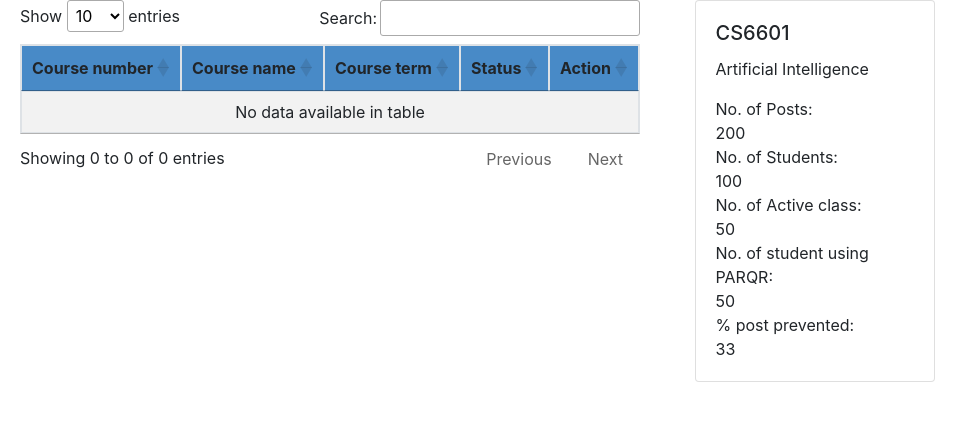
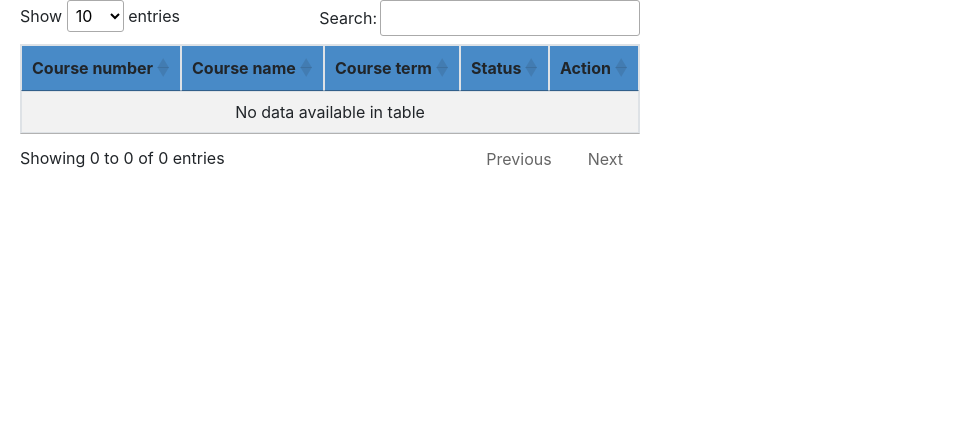
Before and after one commit to tailorck/parqr, a Flask app: template app/resources/templates/parqr.html in a window 1280 px wide. Shown: the part 56-477 px from the top of the page, without its empty margins (0-978 px from the left). Run offline with Flask 2, Linux system fonts and the light colour scheme; the template is opened without the code that fills it, so the values that code supplies are empty; some libraries are stand-ins or nearby versions.

Commit message:
comment the card part in parqr.html

```diff
--- a/app/resources/templates/parqr.html
+++ b/app/resources/templates/parqr.html
@@ -93,7 +93,7 @@
           </table>
         </div>
 
-        <div class="card" style="width: 15rem; display: inline-block; vertical-align: top">
+<!--    <div class="card" style="width: 15rem; display: inline-block; vertical-align: top">
           <div class="card-body">
             <h5 class="card-title" id="course_name">CS6601</h5>
             <p>Artificial Intelligence</p>
@@ -108,12 +108,7 @@
             <div class="card-text">% post prevented:</div>
             33
           </div>
-        </div>
-      </div>
-    </div>
-  </div>
-
-
+        </div> -->
 
   </body>
 </html>
```
